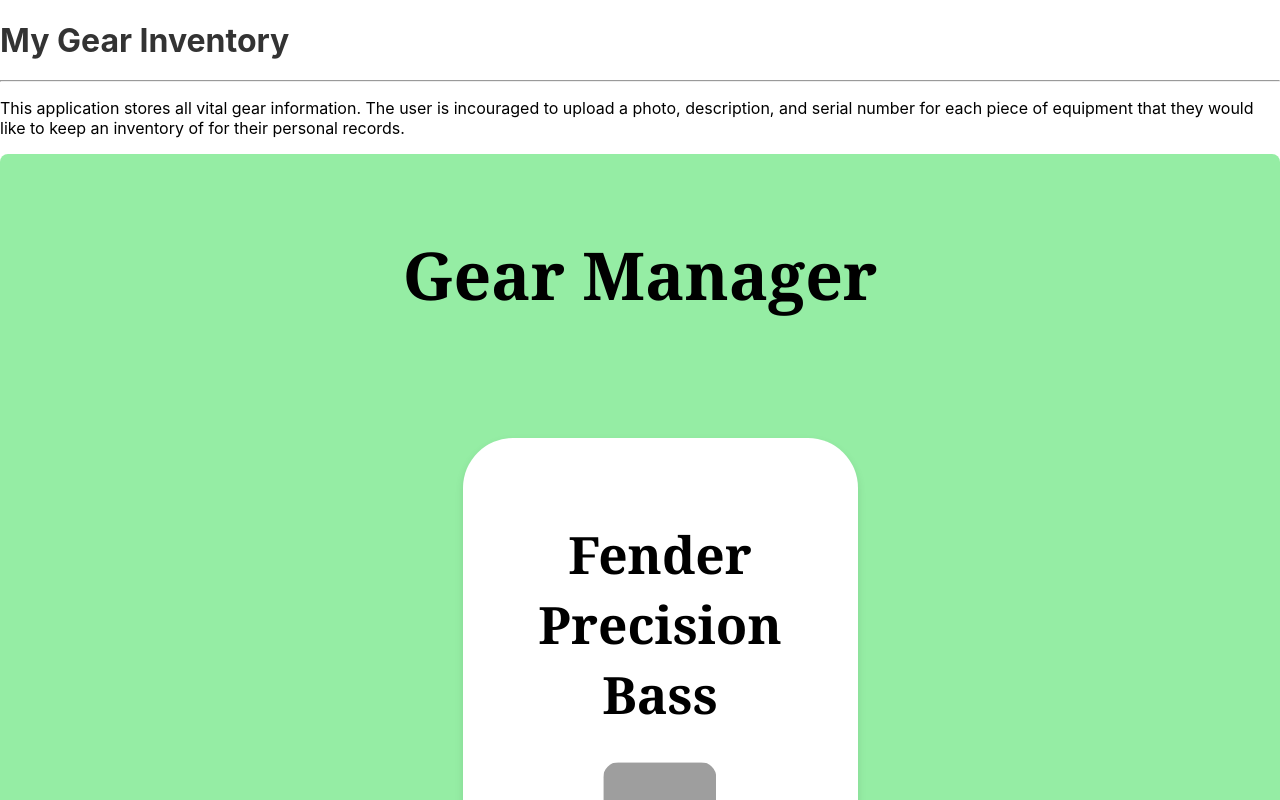
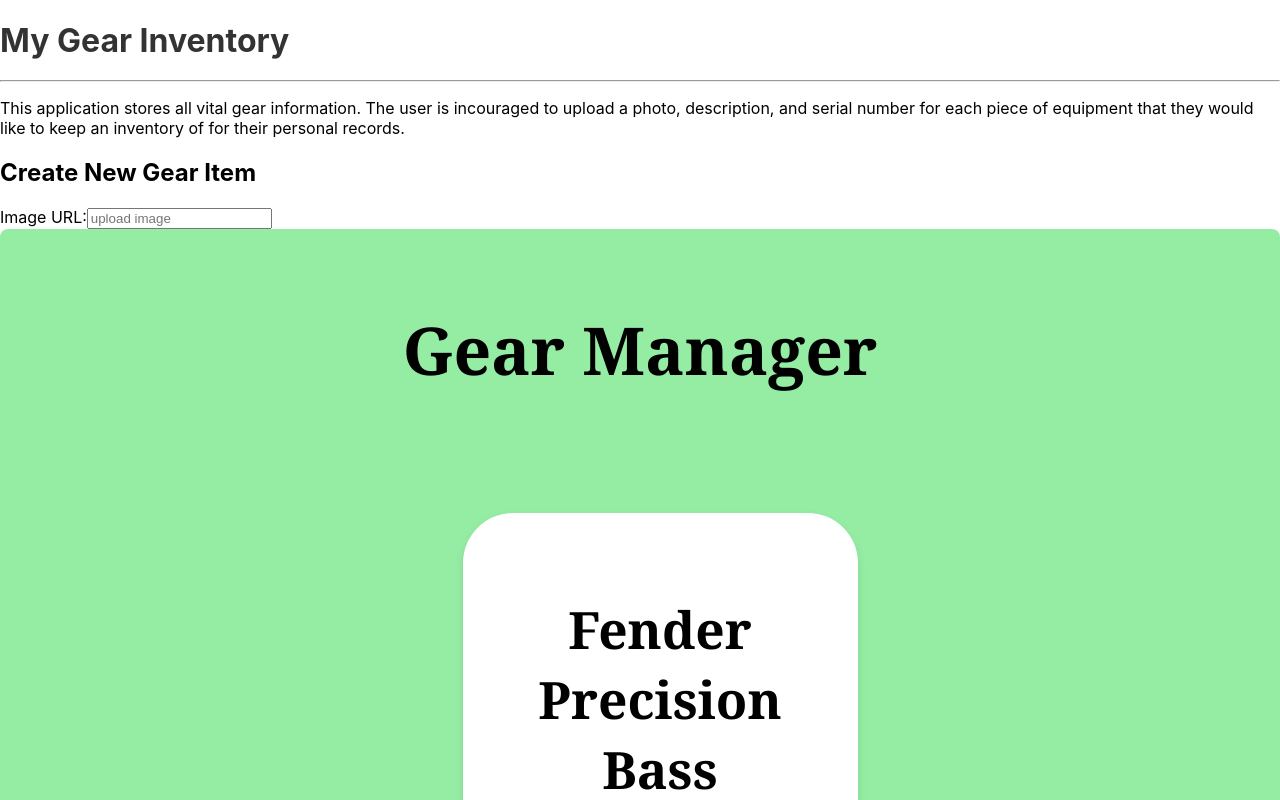
Before and after one commit to VanillaBean79/Gear-App, a React (Create React App) app: page / in a window 1280 px wide. Shown: the top 800 px of the page. Built offline with nearby package versions, Linux system fonts and the light colour scheme; data requests are answered from the project's data file; grey boxes are pictures that could not be loaded.

Commit message:
Create New Gear Item/image URL: and form box, added to DOM

```diff
--- a/src/Components/GearForm.js
+++ b/src/Components/GearForm.js
@@ -52,7 +52,21 @@
      }
 
     return(
-        <div>
+        <div className="GearForm">
+            <h2>Create New Gear Item</h2>
+            <form onSubmit={handleSubmit}>
+                <div className="form-group">
+                    <label htmlFor="image">Image URL:</label>
+                    <input
+                        type="text"
+                        id="image"
+                        name="image"
+                        value={formData.image}
+                        onChange={handleChange}
+                        placeholder="upload image"
+                        />
+                </div>
+            </form>
 
         </div>
     )
```
